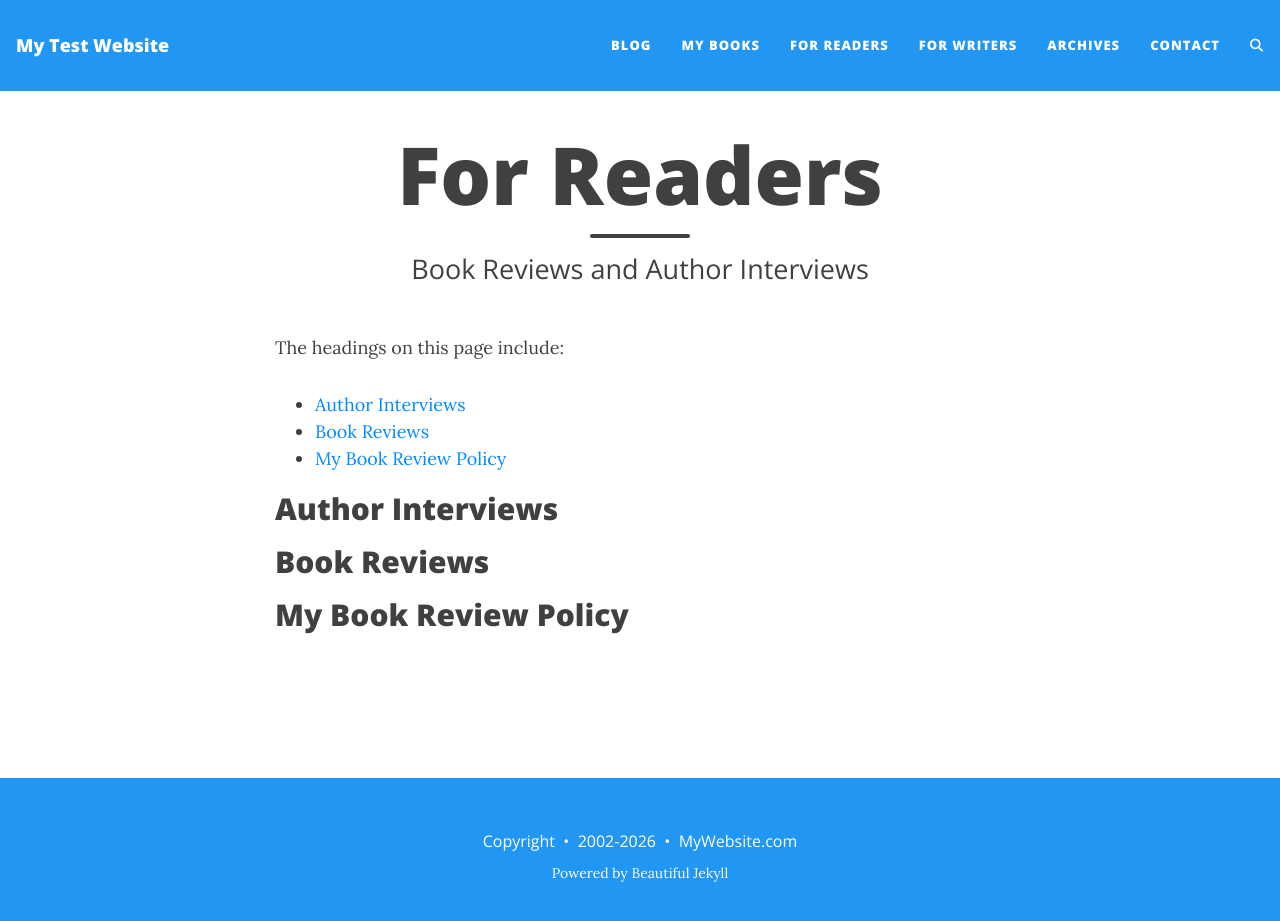
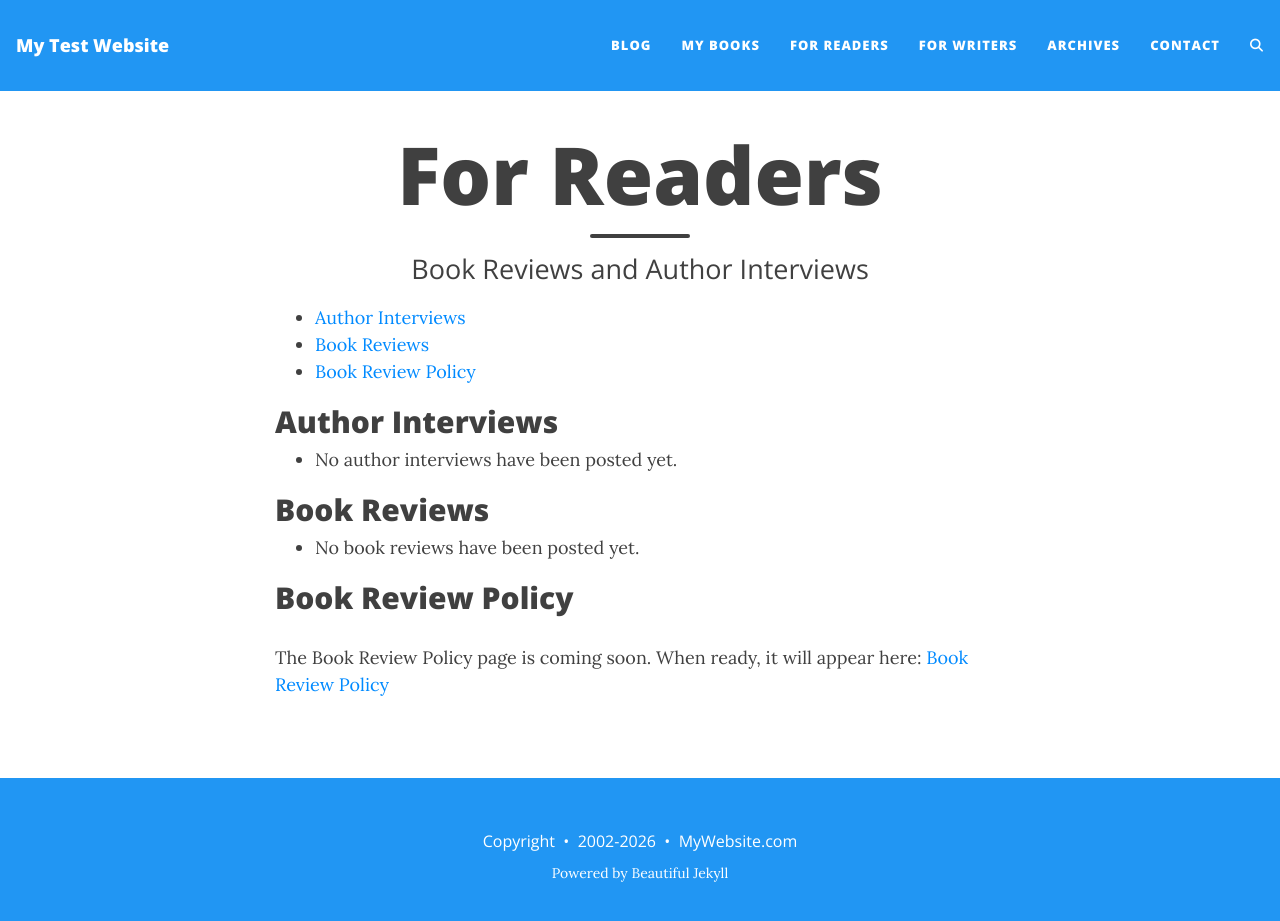
Before and after one commit to jd31122025-design/myblog, a Jekyll site: the page built from for-readers.md, in a window 1280 px wide and 934 px high. Shown: the top 921 px of the window. Built offline with Jekyll 4.4.1, drawn with Linux system fonts in a browser that asks for light colours; comment, search, counter and statistics services are not loaded.

Commit message:
Update for-readers.md

```diff
--- a/for-readers.md
+++ b/for-readers.md
@@ -5,7 +5,6 @@ title: For Readers
 subtitle: Book Reviews and Author Interviews
 ---
 
-The headings on this page include:
 * TOC
 {:toc}
 
@@ -13,24 +12,38 @@ The headings on this page include:
 
 <ul>
   {% assign posts = site.categories.author-interview %}
-  {% for post in posts %}
-    <li>
-      <a href="{{ post.url | relative_url }}">{{ post.title }}</a>
-      <span>({{ post.date | date: "%Y-%m-%d" }})</span>
-    </li>
-  {% endfor %}
+  {% if posts %}
+    {% for post in posts %}
+      <li>
+        <a href="{{ post.url | relative_url }}">{{ post.title }}</a>
+        <span>({{ post.date | date: "%Y-%m-%d" }})</span>
+      </li>
+    {% endfor %}
+  {% else %}
+    <li>No author interviews have been posted yet.</li>
+  {% endif %}
 </ul>
 
 ## Book Reviews
 
 <ul>
   {% assign posts = site.categories.book-review %}
-  {% for post in posts %}
-    <li>
-      <a href="{{ post.url | relative_url }}">{{ post.title }}</a>
-      <span>({{ post.date | date: "%Y-%m-%d" }})</span>
-    </li>
-  {% endfor %}
+  {% if posts %}
+    {% for post in posts %}
+      <li>
+        <a href="{{ post.url | relative_url }}">{{ post.title }}</a>
+        <span>({{ post.date | date: "%Y-%m-%d" }})</span>
+      </li>
+    {% endfor %}
+  {% else %}
+    <li>No book reviews have been posted yet.</li>
+  {% endif %}
 </ul>
 
-## My Book Review Policy
+## Book Review Policy
+
+<p>
+  The Book Review Policy page is coming soon.
+  When ready, it will appear here:
+  <a href="/book-review-policy">Book Review Policy</a>
+</p>
```
